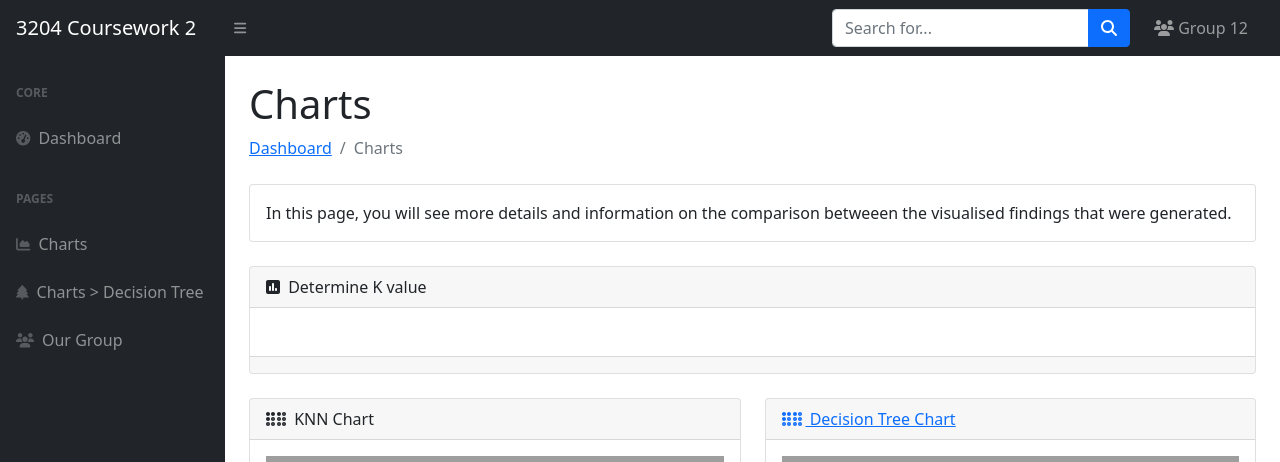
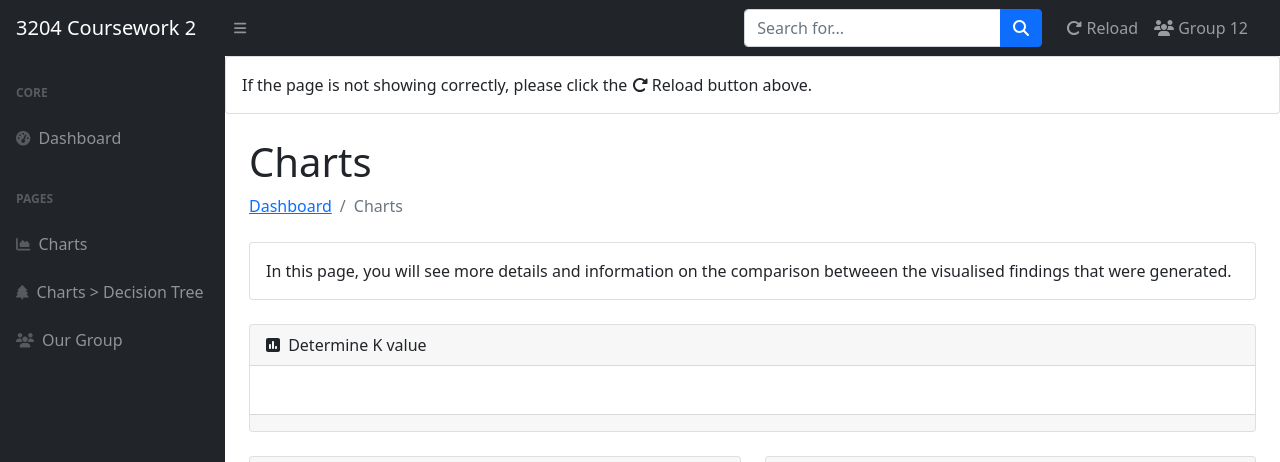
Before and after one commit to Matt1998/3204Dashboard, a Flask app: page /charts in a window 1280 px wide. Shown: the top 462 px of the page. Run offline with Flask 2, Linux system fonts and the light colour scheme; some libraries are stand-ins or nearby versions; grey boxes are pictures that could not be loaded.

Commit message:
Finetuning

```diff
--- a/app.py
+++ b/app.py
@@ -13,6 +13,7 @@
 
 
 @app.route('/')
+@app.route('/reload')
 def redir():
     return render_template('/interim.html')
 
--- a/templates/base.html
+++ b/templates/base.html
@@ -29,6 +29,10 @@
     </form>
     <!-- Navbar-->
     <ul class="navbar-nav ms-auto ms-md-0 me-3 me-lg-4">
+        <li class="nav-item">
+            <a class="nav-link" id="navbarReload" href="{{ url_for('reload') }}"><i class="fas fa-redo-alt"></i>
+                Reload</a>
+        </li>
         <li class="nav-item">
             <a class="nav-link" id="navbarGroup" href="{{ url_for('group') }}"><i class="fas fa-users"></i>
                 Group 12</a>
@@ -68,6 +72,11 @@
     </div>
     <div id="layoutSidenav_content">
         <main>
+            <div class="card mb-4">
+                <div class="card-body">
+                    If the page is not showing correctly, please click the <i class="fas fa-redo-alt"></i> Reload button above.
+                </div>
+            </div>
             {% block content %}
             {% endblock %}
         </main>
```
